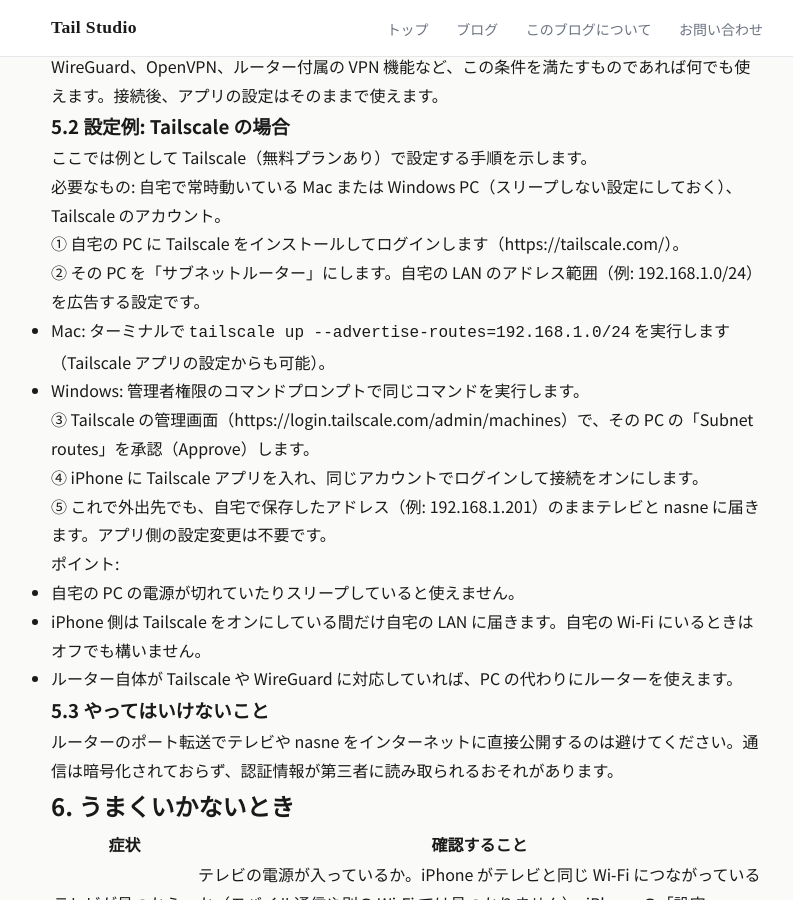
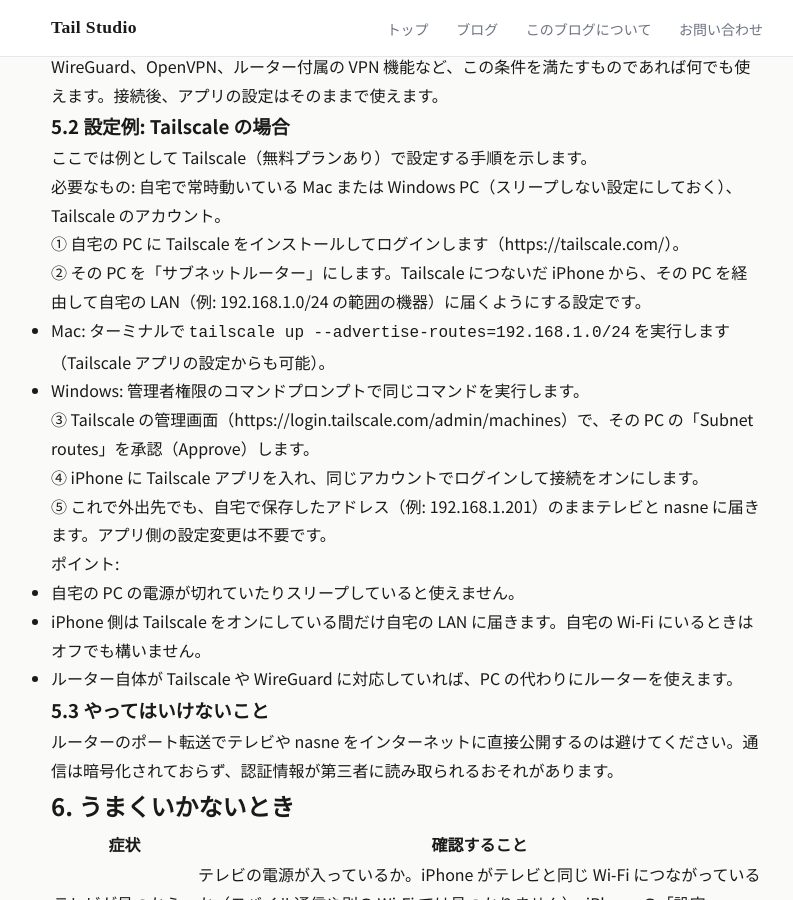
Before and after one commit to wat--/app-policies, a Jekyll site: the page built from apps/rimoroku/guide.md, in a window 1280 px wide and 900 px high, scrolled down 2302 px. Shown: the whole window, without its empty margins (233-1026 px from the left). Built offline with Jekyll 4.4.1, drawn with Linux system fonts in a browser that asks for light colours.

Commit message:
リモ録ガイド: サブネットルーターの説明文を修正
Co-Authored-By: Claude Opus 5.5 <noreply@anthropic.com>

```diff
--- a/apps/rimoroku/guide.md
+++ b/apps/rimoroku/guide.md
@@ -95,7 +95,7 @@ VPN の条件は「iPhone から自宅 LAN のアドレス（192.168.x.x）に
 
 ① 自宅の PC に Tailscale をインストールしてログインします（https://tailscale.com/）。
 
-② その PC を「サブネットルーター」にします。自宅の LAN のアドレス範囲（例: 192.168.1.0/24）を広告する設定です。
+② その PC を「サブネットルーター」にします。Tailscale につないだ iPhone から、その PC を経由して自宅の LAN（例: 192.168.1.0/24 の範囲の機器）に届くようにする設定です。
 
 - Mac: ターミナルで `tailscale up --advertise-routes=192.168.1.0/24` を実行します（Tailscale アプリの設定からも可能）。
 - Windows: 管理者権限のコマンドプロンプトで同じコマンドを実行します。
```
